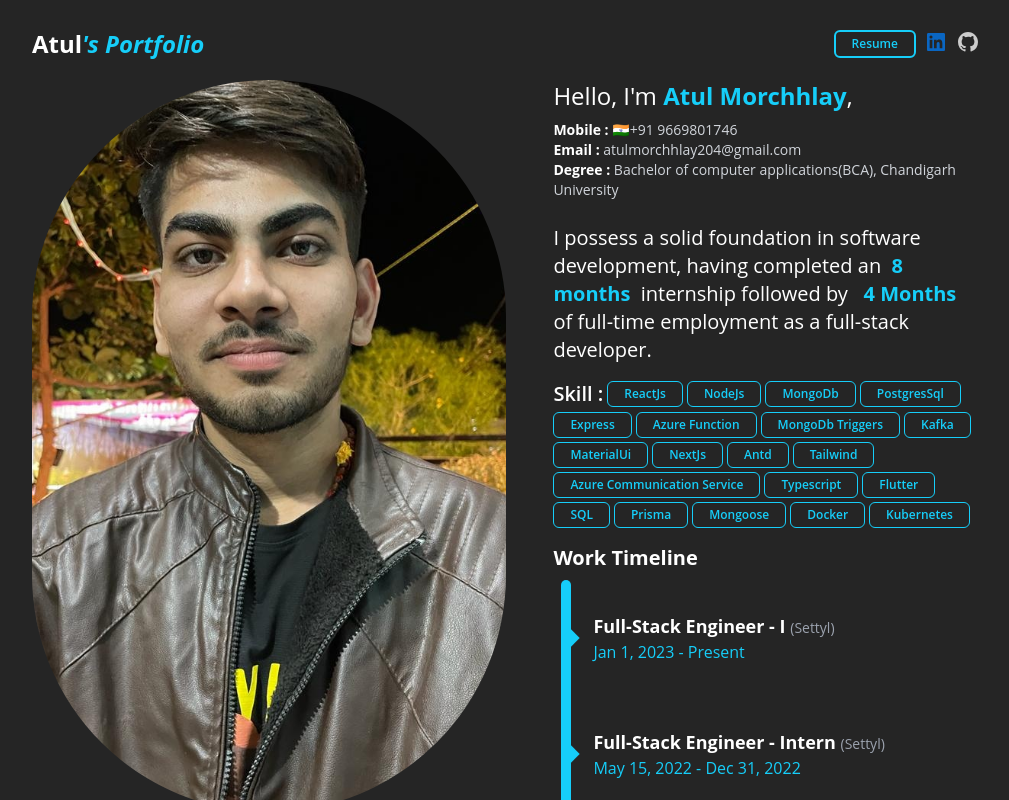
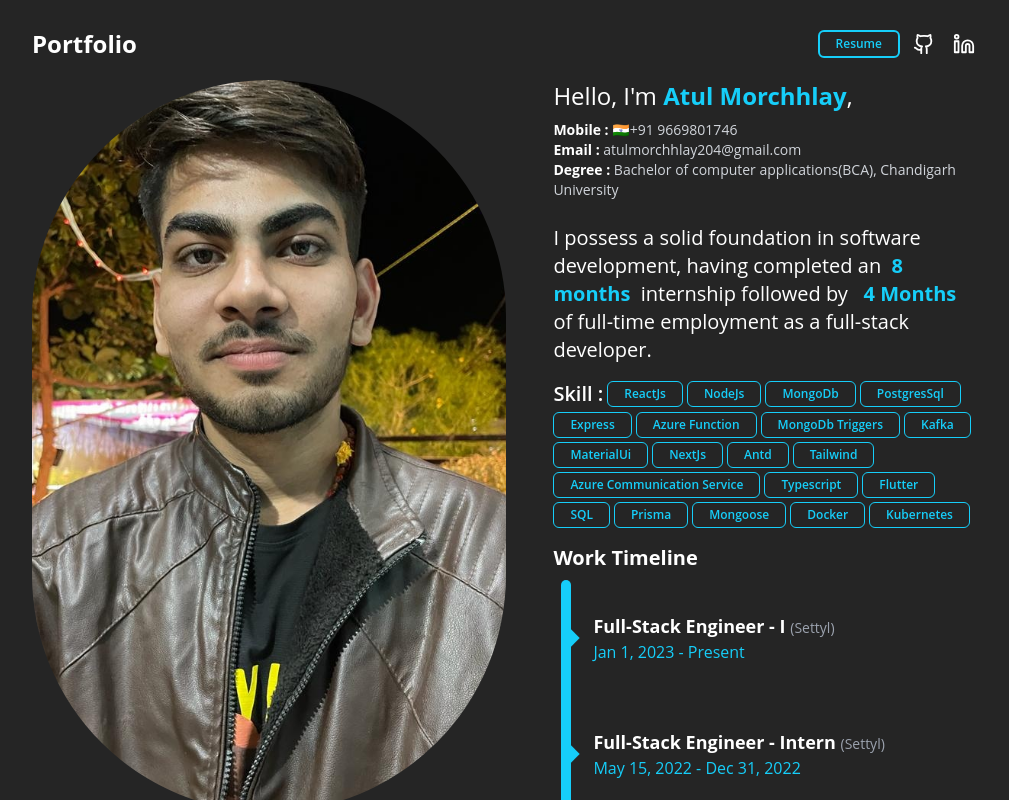
Before and after one commit to atul24112001/portfolio-website, a Next.js app: page / in a window 1280 px wide. Shown: the whole page, without its empty margins (134-1143 px from the left). Built offline with nearby package versions, Linux system fonts and the light colour scheme.

Commit message:
Changed icon pack

```diff
--- /dev/null
+++ b/components/IconButton.jsx
@@ -0,0 +1,21 @@
+import Link from 'next/link'
+import React, { useState } from 'react'
+import Chip from './Chip';
+
+export default function IconButton({ children, to, onClick, tooltip }) {
+    const [show, setShow] = useState(false);
+
+    // const className = 'hover:bg-[#ffffff23] rounded-full p-1';
+    return (
+        <div onMouseOver={() => setShow(true)} onMouseLeave={() => setShow(false)} className='relative hover:bg-[#ffffff23] w-8 h-8 rounded-full flex justify-center items-center'>
+            {to ? (
+                <Link href={to} target='_blank'>{children}</Link>
+            ) : (
+                <div onClick={onClick}>{children}</div>
+            )}
+            {(tooltip && show) && <div className='absolute bottom-full  rounded-md'>
+                {tooltip}
+            </div>}
+        </div>
+    )
+}
--- a/components/NavBar.jsx
+++ b/components/NavBar.jsx
@@ -2,22 +2,26 @@ import React from 'react'
 import { RiLinkedinBoxFill, RiGithubFill } from "react-icons/ri";
 import LinkIcons from './LinkIcons';
 import Link from 'next/link';
+import { Github, Linkedin } from 'lucide-react';
+import IconButton from './IconButton';
 
 export default function NavBar({ details }) {
     return (
         <nav className="w-[90%] lg:w-[75%]  m-auto my-5 flex justify-between items-center">
             <h1 className="text-xl md:text-2xl font-bold ">
-                {details.firstName}
-                <i>
-                    <span className="text-primary-color">&apos;s Portfolio </span>
-                </i>
+                Portfolio
             </h1>
-            <div className="flex gap-2">
+            <div className="flex gap-2 items-center">
                 <Link target='_blank' className='border-primary-color hover:bg-primary-color hover:text-[#252525] font-semibold border-[2px] text-primary-color rounded-md py-1 px-4 text-xs' href={"/atul_morchhlay_resume.pdf"}>
                     Resume
                 </Link>
-                <LinkIcons Icon={RiLinkedinBoxFill} link={details.linkedin} color="#0a66c2" />
-                <LinkIcons Icon={RiGithubFill} link={details.github} color="#ccc" />
+
+                <IconButton tooltip="Github" to={details.github}>
+                    <Github size={22} />
+                </IconButton>
+                <IconButton tooltip="Linkedin" to={details.linkedin}>
+                    <Linkedin size={22} />
+                </IconButton>
             </div>
         </nav>
     )
--- a/components/Projects.jsx
+++ b/components/Projects.jsx
@@ -3,6 +3,8 @@ import React from 'react'
 import Chip from './Chip';
 import LinkIcons from './LinkIcons';
 import { RiLink, RiGithubFill } from "react-icons/ri";
+import IconButton from './IconButton';
+import { Github, Link } from 'lucide-react';
 
 export default function Projects({ projects = [] }) {
 
@@ -29,8 +31,10 @@ export default function Projects({ projects = [] }) {
                                 <div className='flex items-center gap-1 justify-between'>
                                     <h3 className='font-bold text-xl'>{project.title}</h3>
                                     <div className='flex items-center gap-1'>
-                                        <LinkIcons tooltip="Website" Icon={RiLink} link={project.url} color="#6a8aff" />
-                                        <LinkIcons tooltip="Github" Icon={RiGithubFill} link={project.github} color="#ccc" />
+                                        <IconButton to={project.url} tooltip="website"><Link size={20} /></IconButton>
+                                        <IconButton to={project.github} tooltip="code"><Github size={20} /></IconButton>
+                                        {/* <LinkIcons tooltip="Website" Icon={RiLink} link={project.url} color="#6a8aff" /> */}
+                                        {/* <LinkIcons tooltip="Github" Icon={RiGithubFill} link={project.github} color="#ccc" /> */}
                                     </div>
                                 </div>
                                 <div className={`font-bold ${project.type == "Easy" ? "text-green-400" : project.type === "Intermediate" ? "text-yellow-400" : "text-red-400"}`}>{project.type}</div>
--- a/package.json
+++ b/package.json
@@ -13,6 +13,7 @@
     "eslint": "8.40.0",
     "eslint-config-next": "13.4.2",
     "lodash": "^4.17.21",
+    "lucide-react": "^0.294.0",
     "next": "13.4.2",
     "postcss": "8.4.23",
     "react": "18.2.0",
```
Also changed, not shown: 1 other file (tests, documents, lock files or other folders).
